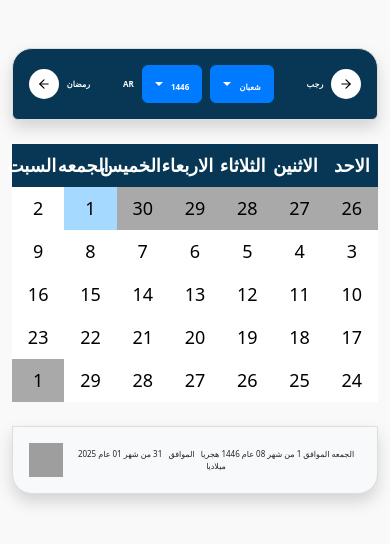
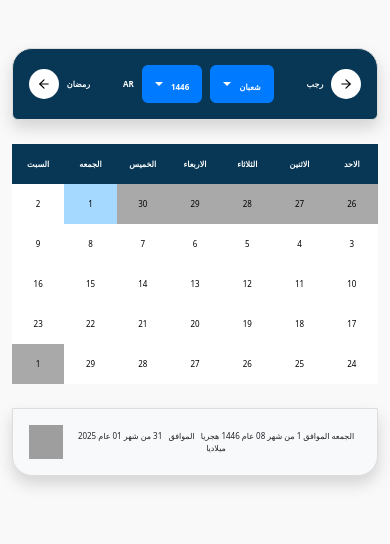
Before and after one commit to mtdm2023/Higri_Calendar, a plain HTML site: page index.html in a window 390 px wide. Drawn offline with Linux system fonts and the light colour scheme; grey boxes are pictures that could not be loaded.

Commit message:
Update tscss3.css

```diff
--- a/css/tscss3.css
+++ b/css/tscss3.css
@@ -43,6 +43,6 @@
   }
   th, td {
 
-    font-size: 8x !important;
+    font-size: 8px !important;
 }
 }
```
